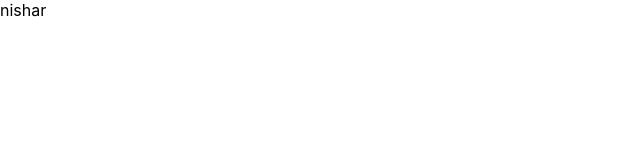
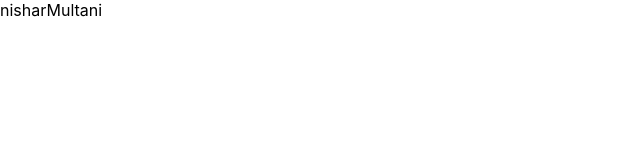
Before and after one commit to nisharmultani/learn_react, a React (Create React App) app: page / in a window 1280 px wide. Shown: the top 160 px of the page, without its empty margins (0-640 px from the left). Built offline with nearby package versions, Linux system fonts and the light colour scheme.

Commit message:
fix: - fix title fit banner

```diff
--- a/src/App.js
+++ b/src/App.js
@@ -1,5 +1,5 @@
 function App() {
-  return <div>nishar</div>;
+  return <div>nisharMultani</div>
 }
 
 export default App;
```
